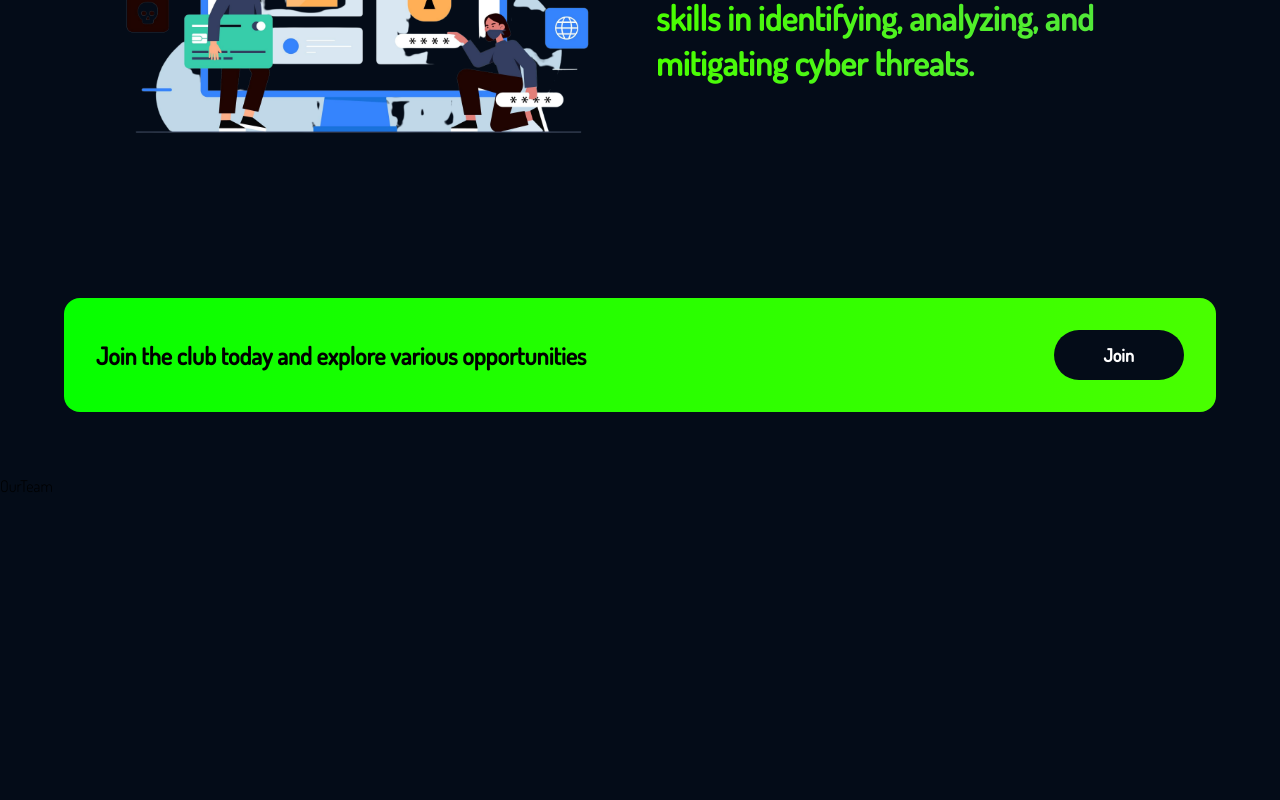
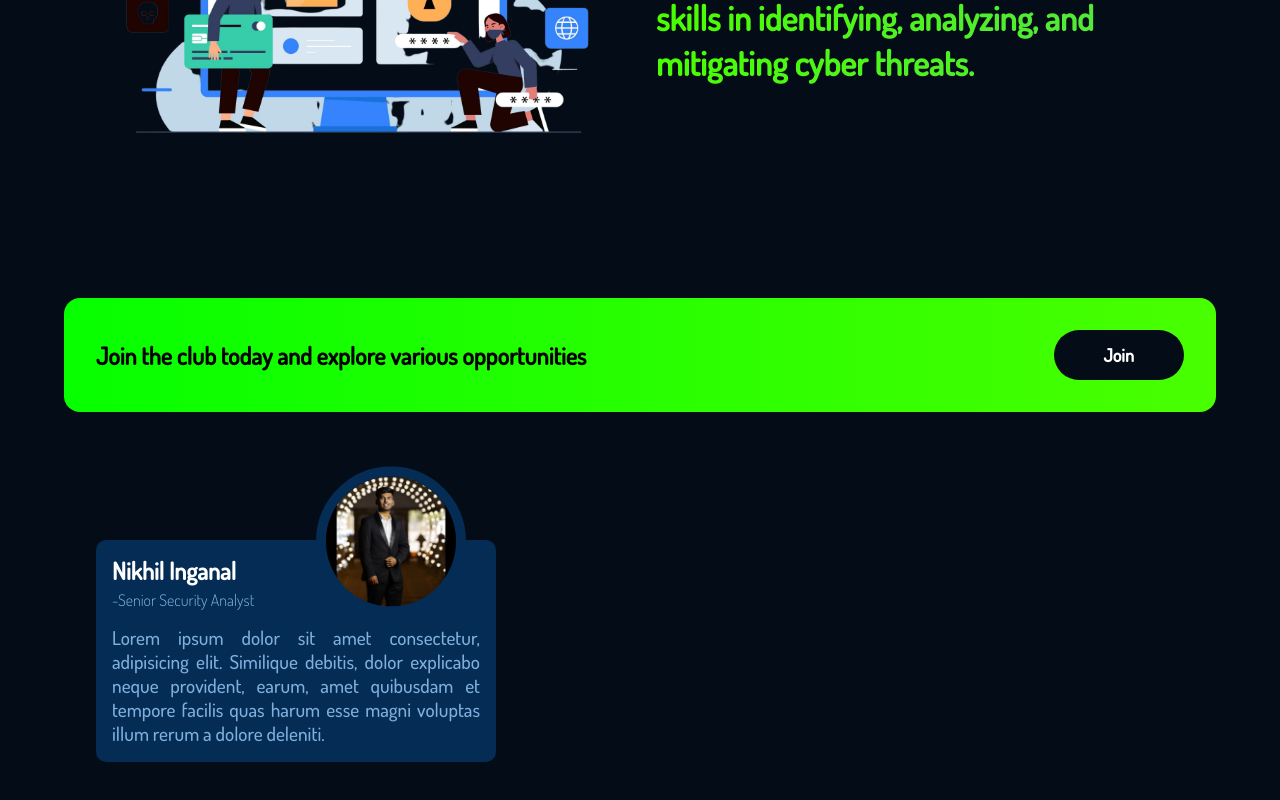
Before and after one commit to neerajgudi95/THREAT-HUNTERS-CLUB, a React (Vite) app: page / in a window 1280 px wide. Shown: the part 2553-3353 px from the top of the page. Before the commit the page ends 3049 px from the top, so only its background shows below. Built offline with nearby package versions, Linux system fonts and the light colour scheme.

Commit message:
added our team component, profile card and css

```diff
--- a/package.json
+++ b/package.json
@@ -15,6 +15,7 @@
     "process": "^0.11.10"
   },
   "dependencies": {
+    "formik": "^2.2.9",
     "react": "^18.2.0",
     "react-dom": "^18.2.0",
     "react-icons": "^4.7.1",
--- a/src/components/auth/Login.jsx
+++ b/src/components/auth/Login.jsx
@@ -1,9 +1,42 @@
-import React from 'react'
+import React from "react";
+import { Formik, Form, Field, ErrorMessage } from "formik";
 
-const Login = () => {
-  return (
-    <div>Login</div>
-  )
-}
+const Login = () => (
+  <Formik
+    initialValues={{ email: "", password: "" }}
+    validate={(values) => {
+      const errors = {};
+      if (!values.email) {
+        errors.email = "Email is required";
+      } else if (
+        !/^[A-Z0-9._%+-]+@[A-Z0-9.-]+\.[A-Z]{2,}$/i.test(values.email)
+      ) {
+        errors.email = "Invalid email address";
+      }
+      if (!values.password) {
+        errors.password = "Password is required";
+      }
+      return errors;
+    }}
+    onSubmit={(values, { setSubmitting }) => {
+      setTimeout(() => {
+        console.log(JSON.stringify(values, null, 2));
+        setSubmitting(false);
+      }, 400);
+    }}
+  >
+    {({ isSubmitting }) => (
+      <Form>
+        <Field type="email" name="email" placeholder="Email" />
+        <ErrorMessage name="email" component="div" />
+        <Field type="password" name="password" placeholder="Password" />
+        <ErrorMessage name="password" component="div" />
+        <button type="submit" disabled={isSubmitting}>
+          Submit
+        </button>
+      </Form>
+    )}
+  </Formik>
+);
 
-export default Login
+export default Login;
--- a/src/components/our-team/OurTeam.css
+++ b/src/components/our-team/OurTeam.css
@@ -0,0 +1,52 @@
+.thc__ourTeam-wrapper {
+    display: flex;
+    align-items: center;
+    gap: 20px;
+}
+
+.thc__ourTeam-profile {
+    display: flex;
+    max-width: 400px;
+    background-color: var(--color-blog);
+    padding: 1rem;
+    flex-direction: column;
+    border-radius: 10px;
+    position: relative;
+}
+
+.thc__ourTeam-profile__header {
+    display: flex;
+    align-items: center;
+    justify-content: space-between;
+    margin-bottom: 1rem;
+}
+
+.thc__ourTeam-profile__header h3 {
+    color: #fff;
+    font-size: 24px;
+    line-height: 30px;
+}
+
+.thc__ourTeam-profile__header p {
+    color: var(--color-text);
+    margin-top: 0.25rem;
+}
+
+.thc__ourTeam-profile img {
+    max-width: 150px;
+    height: 150px;
+    border-radius: 50%;
+    position: absolute;
+    top: -50%;
+    right: 30px;
+    transform: translateY(25%);
+    border: 10px solid var(--color-blog);
+}
+
+.thc__ourTeam-profile__about p {
+    font-weight: 500;
+    font-size: 1.2rem;
+    line-height: 24px;
+    color: var(--color-text);
+    text-align: justify;
+}
--- a/src/components/our-team/OurTeam.jsx
+++ b/src/components/our-team/OurTeam.jsx
@@ -1,7 +1,27 @@
 import React from "react";
-
+import profile from "../../assets/profile.jpeg";
+import "./OurTeam.css";
 const OurTeam = () => {
-  return <div>OurTeam</div>;
+  return (
+    <div className="thc__ourTeam-wrapper section__padding">
+      <div className="thc__ourTeam-profile">
+        <div className="thc__ourTeam-profile__header">
+          <div className="thc__ourTeam-profile__header-nameInfo">
+            <h3>Nikhil Inganal</h3>
+            <p>-Senior Security Analyst</p>
+          </div>
+        </div>
+        <img src={profile} alt="Nikhil Inganal" />
+        <div className="thc__ourTeam-profile__about">
+          <p>
+            Lorem ipsum dolor sit amet consectetur, adipisicing elit. Similique
+            debitis, dolor explicabo neque provident, earum, amet quibusdam et
+            tempore facilis quas harum esse magni voluptas illum rerum a dolore
+            deleniti.
+          </p>
+        </div>
+      </div>
+    </div>
+  );
 };
-
 export default OurTeam;
```
Also changed, not shown: src/assets/profile1.jpeg (added), 1 other file (tests, documents, lock files or other folders).
